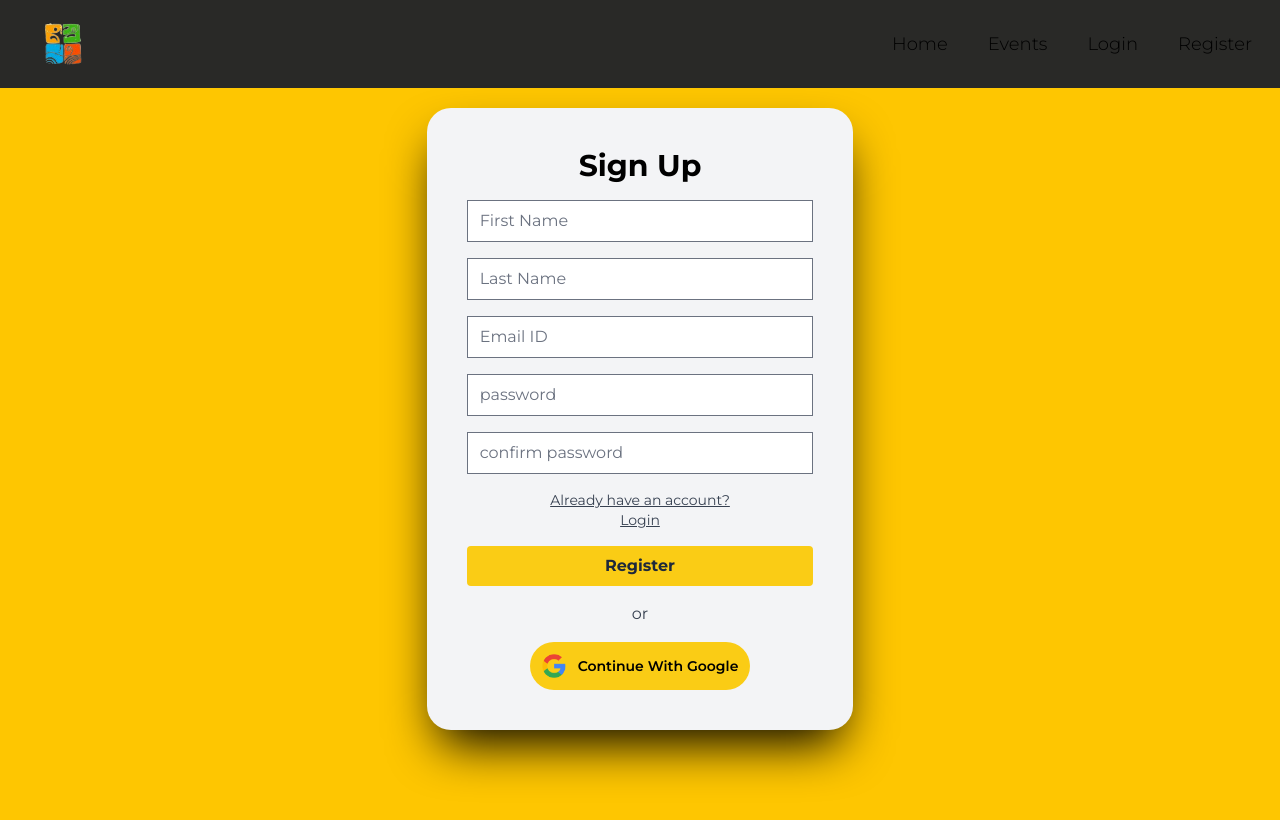
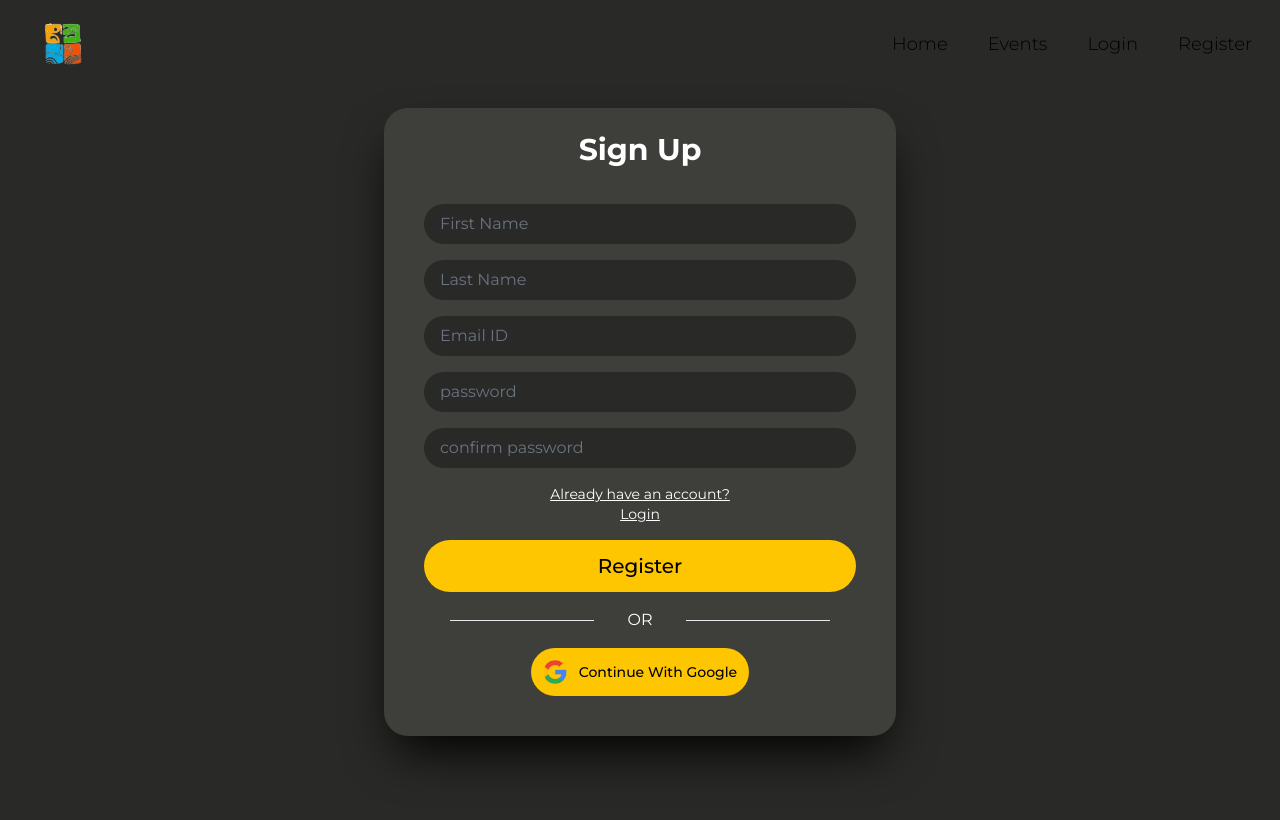
Before and after one commit to anandk3012/culti-iith, a React (Vite) app: page /create-user in a window 1280 px wide. Shown: the top 820 px of the page. Built offline with nearby package versions, Linux system fonts and the light colour scheme; no server answers.

Commit message:
Design changes to login and signup pages

```diff
--- a/src/pages/CreateUser.jsx
+++ b/src/pages/CreateUser.jsx
@@ -54,49 +54,63 @@ export default function CreateUser() {
   };
 
   return (
-    <div className='min-h-screen flex bg-[#FEC601]'>
-      <div className='flex flex-col h-fit sm:w-1/2 md:w-1/3 px-10 mx-auto my-5 gap-4 py-10 rounded-3xl  border-none shadow-2xl shadow-black bg-gray-100'>
-        <h1 className='text-3xl text-center font-bold'>Sign Up</h1>
+    <div className='min-h-screen flex bg-[#292927] text-white'>
+      <div className='flex flex-col h-fit w-[90%] md:w-[40%] px-10 mx-auto my-5 gap-4 pt-6 pb-10 rounded-3xl  border-none shadow-2xl shadow-black bg-[#3E3E3A]'>
+        <h1 className='text-3xl text-center font-bold mb-5'>Sign Up</h1>
         <input type="text" name="firstname" id="1" placeholder='First Name'
           onChange={(e) => {
             setFirstName(e.target.value);
           }}
+          className=" bg-[#292927] border-none rounded-[3rem] pl-4 text-white"
+
         />
         <input type="text" name="lastname" id="2" placeholder='Last Name'
           onChange={(e) => {
             setLastName(e.target.value);
           }}
+          className=" bg-[#292927] border-none rounded-[3rem] pl-4 text-white"
+
         />
         <input type="email" name="email id" id="3" placeholder='Email ID'
           onChange={(e) => {
             setEmail(e.target.value);
           }}
+          className=" bg-[#292927] border-none rounded-[3rem] pl-4 text-white"
+
         />
         <input type="password" name="password" id="4" placeholder='password'
           onChange={(e) => {
             setPassword(e.target.value);
             checkConfirmPwd();
           }}
+          className=" bg-[#292927] border-none rounded-[3rem] pl-4 text-white"
+
         />
         <input type="password" name="confirmpwd" id="5" placeholder='confirm password'
           onChange={(e) => {
             checkConfirmPwd();
             setConfirmPassword(e.target.value);
           }}
+          className=" bg-[#292927] border-none rounded-[3rem] pl-4 text-white"
+
         />
         {
           (passwordMatch && confirmPassword != ' ') ? <></> :
             <p className='text-red-500'>Passwords do not match !!</p>
         }
-        <Link to="/login" className='w-fit text-sm text-gray-700 underline text-center mx-auto'>Already have an account? <br />Login</Link>
-        <button className='bg-yellow-400 hover:bg-yellow-500 text-slate-800 font-bold py-2 px-4 rounded focus:outline-none focus:shadow-outline'
+        <Link to="/login" className='w-fit mx-auto text-sm text-white underline text-center'>Already have an account? <br />Login</Link>
+        <button className='bg-[#FEC601] hover:bg-yellow-500 text-black text-xl font-medium py-3 px-4 rounded-[3rem] focus:outline-none focus:shadow-outline'
           onClick={handleCreateUser}
 
           disabled={!passwordMatch}
         >Register</button>
 
-        <div className="text-center text-gray-700">or</div>
-        <button className="flex items-center gap-3 text-sm font-semibold w-fit p-3 rounded-3xl bg-yellow-400 hover:bg-yellow-500 mx-auto" onClick={handleGoogleLogin}> <img src={googleLogo} alt="" className="w-6 h-6" /> <p> Continue With Google</p></button>
+        <div className="flex items-center justify-evenly gap-2">
+          <hr className="w-1/3" />
+          <p>OR</p>
+          <hr className="w-1/3" />
+        </div>
+        <button className="flex items-center gap-3 text-black text-sm font-medium w-fit p-3 rounded-[3rem] bg-[#FEC601] hover:bg-yellow-500 mx-auto" onClick={handleGoogleLogin}> <img src={googleLogo} alt="" className="w-6 h-6" /> <p> Continue With Google</p></button>
       </div>
     </div>
   )
--- a/src/pages/Login.jsx
+++ b/src/pages/Login.jsx
@@ -16,7 +16,7 @@ export default function Login() {
 
   return (
     <div className="min-h-screen flex bg-[#292927] text-white">
-      <div className="flex flex-col h-fit sm:w-1/2 md:w-1/3 px-10 mx-auto my-5 gap-4 pt-6 pb-10 rounded-3xl  border-none shadow-2xl shadow-black bg-[#3E3E3A] ">
+      <div className="flex flex-col h-fit w-[90%] md:w-[40%] px-10 mx-auto my-5 gap-4 pt-6 pb-10 rounded-3xl  border-none shadow-2xl shadow-black bg-[#3E3E3A] ">
         <h1 className='text-3xl text-center font-bold mb-5'>Login</h1>
         <input
           type="email"
@@ -40,12 +40,15 @@ export default function Login() {
         >
           Login
         </button>
+
         <Link to="/create-user" className="text-sm text-white underline text-center" > Don&apos;t have an account? Sign up</Link>
+
         <div className="flex items-center justify-evenly gap-2">
           <hr className="w-1/3"/>
           <p>OR</p>
           <hr className="w-1/3"/>
         </div>
+
         <button className="flex items-center gap-3 text-black text-sm font-medium w-fit p-3 rounded-[3rem] bg-[#FEC601] hover:bg-yellow-500 mx-auto" onClick={handleGoogleLogin}> <img src={googleLogo} alt="" className="w-7 h-7" /> <p> Continue With Google</p></button>
       </div>
     </div>
```
